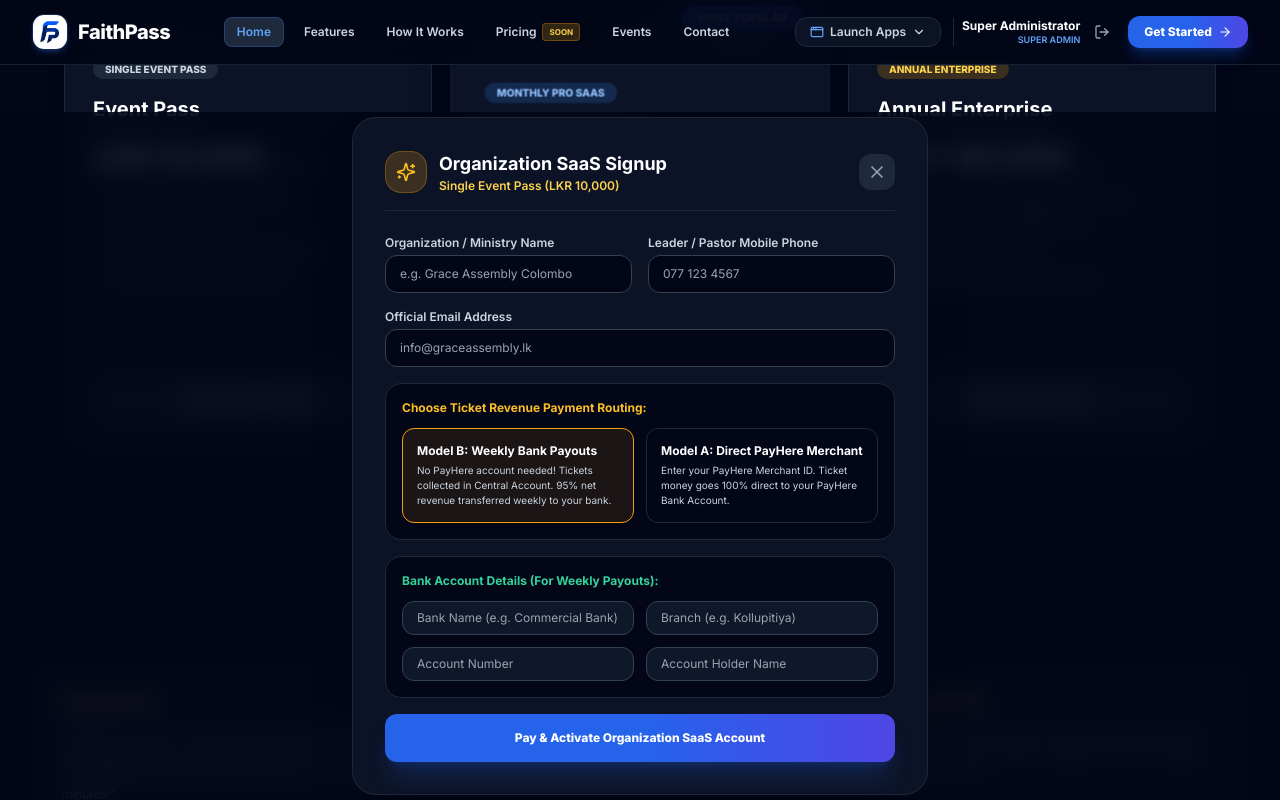
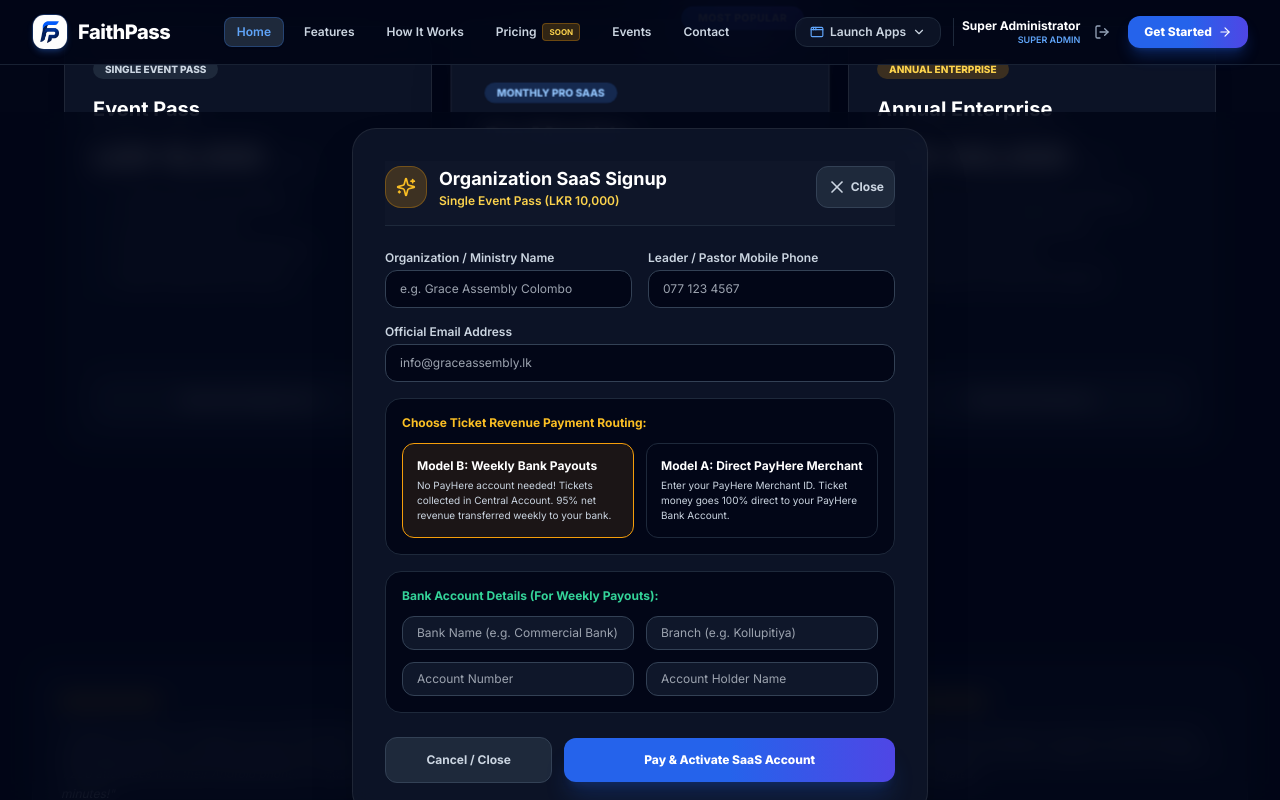
Before and after one commit to FaithPass/Website, a React (Vite) app: page / in a window 1280 px wide. Both pictures are taken after a click on the button "Subscribe Single Event". Shown: the part 3887-4687 px from the top of the page. Built offline with nearby package versions, Linux system fonts and the light colour scheme.

Commit message:
fix: Add sticky close button, modal max-height scrolling, backdrop click-to-close, and bottom cancel button to SaaSCheckoutModal

```diff
--- a/src/components/website/SaaSCheckoutModal.tsx
+++ b/src/components/website/SaaSCheckoutModal.tsx
@@ -76,11 +76,17 @@ export const SaaSCheckoutModal: React.FC<SaaSCheckoutModalProps> = ({ isOpen, on
   };
 
   return (
-    <div className="fixed inset-0 z-50 flex items-center justify-center p-4 bg-slate-950/85 backdrop-blur-md overflow-y-auto">
-      <div className="relative w-full max-w-xl glass-panel border border-slate-700 rounded-3xl p-6 sm:p-8 space-y-6 bg-slate-900/95 text-white shadow-2xl my-8">
+    <div
+      onClick={onClose}
+      className="fixed inset-0 z-50 flex items-center justify-center p-4 bg-slate-950/85 backdrop-blur-md overflow-y-auto"
+    >
+      <div
+        onClick={e => e.stopPropagation()}
+        className="relative w-full max-w-xl max-h-[90vh] overflow-y-auto glass-panel border border-slate-700 rounded-3xl p-6 sm:p-8 space-y-6 bg-slate-900/95 text-white shadow-2xl my-auto"
+      >
 
-        {/* Header */}
-        <div className="flex items-center justify-between border-b border-slate-800 pb-4">
+        {/* Header with Prominent Close Button */}
+        <div className="flex items-center justify-between border-b border-slate-800 pb-4 sticky top-0 bg-slate-900/95 z-20 pt-1">
           <div className="flex items-center gap-3">
             <div className="p-2.5 rounded-2xl bg-amber-500/20 text-amber-400 border border-amber-500/30">
               <Sparkles className="w-5 h-5" />
@@ -90,8 +96,13 @@ export const SaaSCheckoutModal: React.FC<SaaSCheckoutModalProps> = ({ isOpen, on
               <p className="text-xs text-amber-300 font-semibold">{planTitles[selectedPlan]}</p>
             </div>
           </div>
-          <button onClick={onClose} className="p-2 rounded-xl text-slate-400 hover:text-white bg-slate-800">
+          <button
+            type="button"
+            onClick={onClose}
+            className="p-2.5 rounded-xl text-slate-300 hover:text-white bg-slate-800 hover:bg-slate-700 transition-all border border-slate-700 flex items-center gap-1 text-xs font-bold"
+          >
             <X className="w-5 h-5" />
+            <span>Close</span>
           </button>
         </div>
 
@@ -227,13 +238,22 @@ export const SaaSCheckoutModal: React.FC<SaaSCheckoutModalProps> = ({ isOpen, on
               </div>
             )}
 
-            <button
-              type="submit"
-              disabled={loading}
-              className="w-full py-4 rounded-xl bg-gradient-to-r from-brand-600 via-blue-600 to-indigo-600 hover:from-brand-500 hover:to-indigo-500 text-white font-extrabold text-xs shadow-xl shadow-brand-600/20"
-            >
-              {loading ? 'Activating Subscription...' : 'Pay & Activate Organization SaaS Account'}
-            </button>
+            <div className="flex items-center gap-3 pt-2">
+              <button
+                type="button"
+                onClick={onClose}
+                className="flex-1 py-3.5 rounded-xl bg-slate-800 hover:bg-slate-700 text-slate-300 font-bold text-xs border border-slate-700 transition-all"
+              >
+                Cancel / Close
+              </button>
+              <button
+                type="submit"
+                disabled={loading}
+                className="flex-[2] py-3.5 rounded-xl bg-gradient-to-r from-brand-600 via-blue-600 to-indigo-600 hover:from-brand-500 hover:to-indigo-500 text-white font-extrabold text-xs shadow-xl shadow-brand-600/20"
+              >
+                {loading ? 'Activating Subscription...' : 'Pay & Activate SaaS Account'}
+              </button>
+            </div>
 
           </form>
         )}
```
